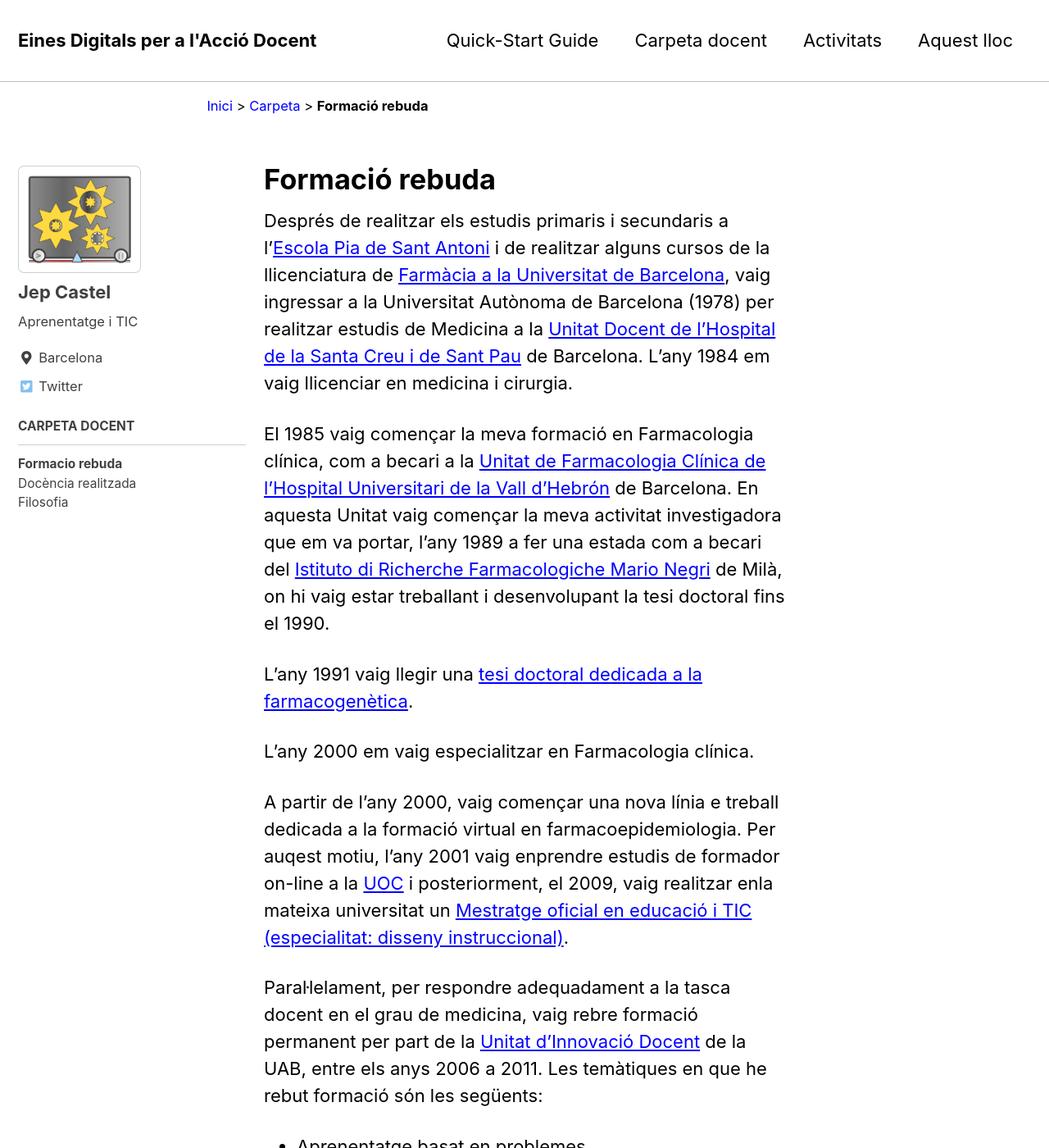
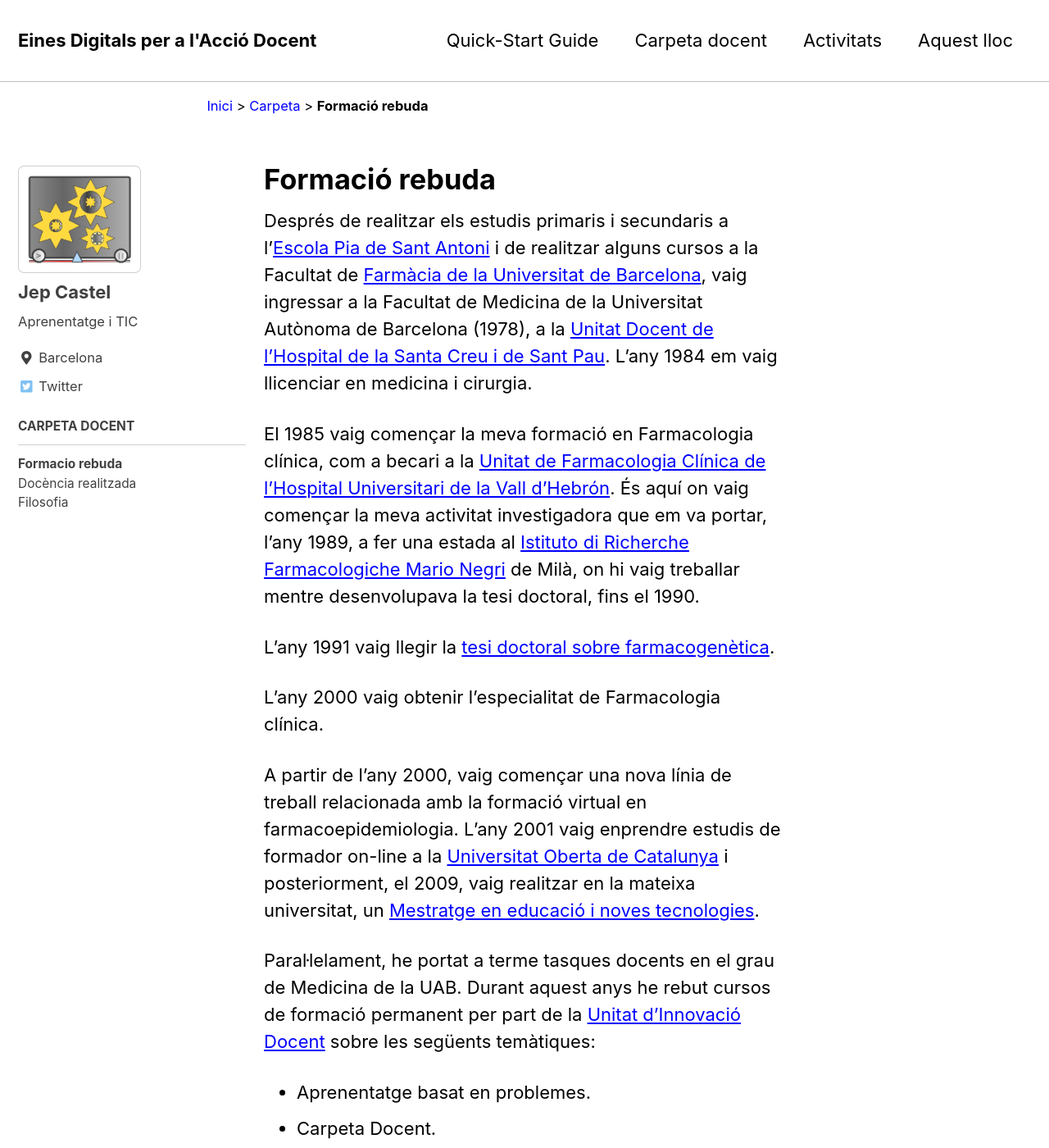
Before and after one commit to jepcastel/github.io, a Jekyll site: the page built from _carpeta/01Formacio-rebuda.md, in a window 1280 px wide and 1400 px high. Shown: the whole window at 82% size. Built offline with Jekyll 4.4.1, drawn with Linux system fonts in a browser that asks for light colours; nearby versions of some CDN libraries.

Commit message:
Formació rebuda (29/08/18)

```diff
--- a/_carpeta/01Formacio-rebuda.md
+++ b/_carpeta/01Formacio-rebuda.md
@@ -5,17 +5,17 @@ title: "Formació rebuda"
 #  - title: <a href="/carpeta/02Docencia-realitzada">Docència realitzada</a>
 #  - title: <a href="/carpeta/03Filosofia-docent">Filosofia docent</a>
 ---
-Després de realitzar els estudis primaris i secundaris a l'<a href="http://santantoni.escolapia.cat/" target="_blank">Escola Pia de Sant Antoni</a> i de realitzar alguns cursos de la llicenciatura de <a href="https://www.ub.edu/portal/web/farmacia/home" target="_blank">Farmàcia a la Universitat de Barcelona</a>, vaig ingressar a la Universitat Autònoma de Barcelona (1978) per realitzar estudis de Medicina a la <a href="http://www.uab.cat/web/hospital-universitario-sant-pau-1229413433806.html" target="_blank">Unitat Docent de l'Hospital de la Santa Creu i de Sant Pau</a> de Barcelona. L'any 1984 em vaig llicenciar en medicina i cirurgia.
+Després de realitzar els estudis primaris i secundaris a l'<a href="http://santantoni.escolapia.cat/" target="_blank">Escola Pia de Sant Antoni</a> i de realitzar alguns cursos a la Facultat de <a href="https://www.ub.edu/portal/web/farmacia/home" target="_blank">Farmàcia de la Universitat de Barcelona</a>, vaig ingressar a la Facultat de Medicina de la Universitat Autònoma de Barcelona (1978), a la <a href="http://www.uab.cat/web/hospital-universitario-sant-pau-1229413433806.html" target="_blank">Unitat Docent de l'Hospital de la Santa Creu i de Sant Pau</a>. L'any 1984 em vaig llicenciar en medicina i cirurgia.
 
- El 1985 vaig començar la meva formació en Farmacologia clínica, com a becari a la <a href="https://www.vallhebron.com/ca/especialitats/farmacologia-clinica" target="_blank">Unitat de Farmacologia Clínica de l'Hospital Universitari de la Vall d'Hebrón</a> de Barcelona. En aquesta Unitat vaig començar la meva activitat investigadora que em va portar, l'any 1989 a fer una estada com a becari del <a href="http://www.marionegri.it/it_IT/home" target="_blank">Istituto di Richerche Farmacologiche Mario Negri</a> de Milà, on hi vaig estar treballant i desenvolupant la tesi doctoral fins el 1990.
+ El 1985 vaig començar la meva formació en Farmacologia clínica, com a becari a la <a href="https://www.vallhebron.com/ca/especialitats/farmacologia-clinica" target="_blank">Unitat de Farmacologia Clínica de l'Hospital Universitari de la Vall d'Hebrón</a>. És aquí on  vaig començar la meva activitat investigadora que em va portar, l'any 1989, a fer una estada al <a href="http://www.marionegri.it/it_IT/home" target="_blank">Istituto di Richerche Farmacologiche Mario Negri</a> de Milà, on hi vaig treballar mentre desenvolupava la tesi doctoral, fins el 1990.
 
-L'any 1991 vaig llegir una <a href="http://www.tdx.cat/handle/10803/5395;jsessionid=3D6CD0E9F91FF0A3207331636FF58A0F" target="_blank">tesi doctoral dedicada a la farmacogenètica</a>.
+L'any 1991 vaig llegir la <a href="http://www.tdx.cat/handle/10803/5395;jsessionid=3D6CD0E9F91FF0A3207331636FF58A0F" target="_blank">tesi doctoral sobre farmacogenètica</a>.
 
-L'any 2000 em vaig especialitzar en Farmacologia clínica.
+L'any 2000 vaig obtenir l'especialitat de Farmacologia clínica.
 
-A partir de l'any 2000, vaig començar una nova línia e treball dedicada a la formació virtual en farmacoepidemiologia. Per auqest motiu, l'any 2001 vaig enprendre estudis de formador on-line a la <a href="http://www.uoc.edu" target="_blank">UOC</a> i posteriorment, el 2009, vaig realitzar  enla mateixa universitat un <a href="http://estudis.uoc.edu/ca/masters-universitaris/educacio-tic/presentacio" target="_blank">Mestratge oficial en educació i TIC (especialitat: disseny instruccional)</a>.
+A partir de l'any 2000, vaig començar una nova línia de treball relacionada amb la formació virtual en farmacoepidemiologia. L'any 2001 vaig enprendre estudis de formador on-line a la <a href="http://www.uoc.edu" target="_blank">Universitat Oberta de Catalunya</a> i posteriorment, el 2009, vaig realitzar  en la mateixa universitat, un <a href="http://estudis.uoc.edu/ca/masters-universitaris/educacio-tic/presentacio" target="_blank">Mestratge en educació i noves tecnologies</a>.
 
-Paral·lelament, per respondre adequadament a la tasca docent en el grau de medicina, vaig rebre formació permanent per part de la <a href="http://www.uab.cat/formacio-innovacio-docent/" target="_blank">Unitat d'Innovació Docent</a> de la UAB, entre els anys 2006 a 2011. Les temàtiques en que he rebut formació són les següents:
+Paral·lelament, he portat a terme tasques docents en el grau de Medicina de la UAB. Durant aquest anys he rebut cursos de formació permanent per part de la <a href="http://www.uab.cat/formacio-innovacio-docent/" target="_blank">Unitat d'Innovació Docent</a> sobre les següents temàtiques:
 
   * Aprenentatge basat en problemes.
   * Carpeta Docent.
```
